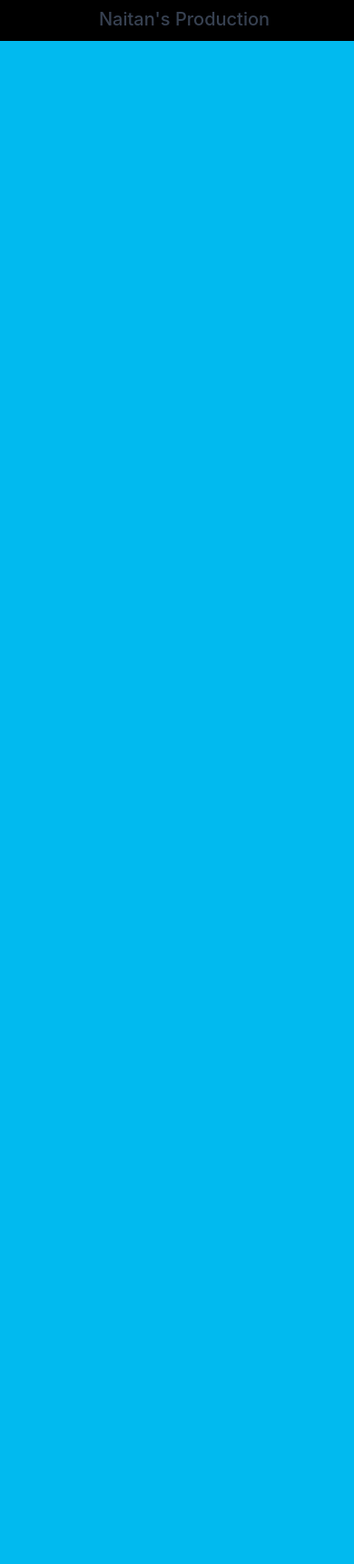
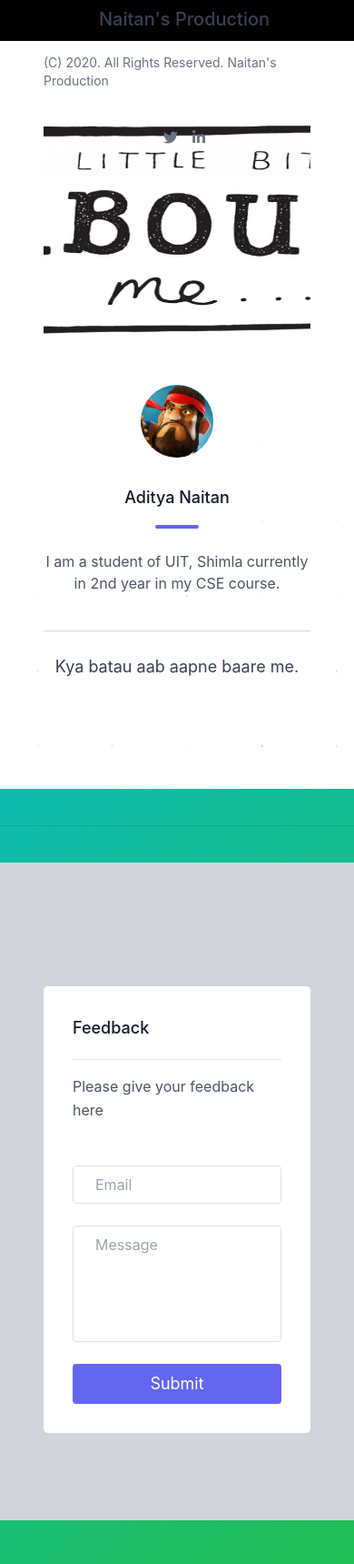
Before and after one commit to Pirate2606/compiler, a Flask app: page / in a window 390 px wide. Shown: the part 799-2518 px from the top of the page at 91% size. Before the commit the page ends 844 px from the top, so only its background shows below. Run offline with Flask 2, Linux system fonts and the light colour scheme; parts of the project's set-up code (start-up, migrations or seed data) failed here and were passed over; some libraries are stand-ins or nearby versions.

Commit message:
fixed issue #4 - added the home page

```diff
--- a/static/css/style.css
+++ b/static/css/style.css
@@ -55,3 +55,34 @@ header {
   max-height: 75px;
   max-width: 75px;
 }
+
+.landing {
+    background-image: url("https://hrcdn.net/patterns/coffee.png");
+    background-size: cover;
+}
+
+.align {
+    color : white;
+    text-align: center;
+}
+
+.large {
+    font-size: 50px;
+    padding-top: 80px;
+}
+
+.less_large {
+    font-size: 40px;
+}
+
+.jumbotron {
+    height: 650px;
+}
+
+.radius {
+    border-radius: 50%;
+}
+
+.about-back {
+    background-image: url("../about_back.jpg");
+}
--- a/templates/base.html
+++ b/templates/base.html
@@ -49,7 +49,7 @@
                 </nav>
             </div>
         </header>
-		<br><hr><br>
+		<br><br>
 
 		{% block content %}
 
--- a/templates/compiler.html
+++ b/templates/compiler.html
@@ -2,7 +2,8 @@
 {% extends "base.html" %}
 
 {% block content %}
-
+	<hr>
+	<br>
 	<div class="container">
 		<form action="/submit" method="post">
 			<br>
--- a/templates/home.html
+++ b/templates/home.html
@@ -3,8 +3,8 @@
 
 {% block content %}
 
-	<div class="container">
-        {% with messages = get_flashed_messages() %}
+	<div class="container-sm">
+		{% with messages = get_flashed_messages() %}
           {% if messages %}
             <div class="alert alert-primary alert-dismissible fade show" role="alert">
                 {% for message in messages %}
@@ -16,7 +16,62 @@
             </div>
           {% endif %}
         {% endwith %}
-		<h1>WELCOME</h1>
+
+
+	</div>
+	<div class="landing jumbotron align">
+		<h2 class="large">Welcome to the coding platform.</h2>
+		<br>
+		<h3 class="less_large">Learn.Inspire.Grow</h3>
+		<br>
+		{% if not current_user.is_authenticated %}
+			<a class="btn btn-success btn-lg" href="{{ url_for('google.login') }}">Get Started</a>
+		{% else %}
+			<a class="btn btn-success btn-lg" href="#">Get Started</a>
+		{% endif %}
+	</div>
+
+	<div class="text-gray-700 body-font ">
+	  	<div class="container px-5 py-24 mx-auto flex flex-col about-back">
+	    	<div class="lg:w-4/6 mx-auto">
+	      		<div class="rounded-lg h-64 overflow-hidden">
+	        		<img alt="content" class="object-cover object-center h-full w-full" src="static/about.jpg">
+	      		</div>
+		      	<div class="flex flex-col sm:flex-row mt-10">
+		        	<div class="sm:w-1/3 text-center sm:pr-8 sm:py-8">
+		          		<div class="w-20 h-20 rounded-full inline-flex items-center justify-center bg-gray-200 text-gray-400">
+								<img class = "radius" src="static/profile.jpg" alt="">
+		          		</div>
+		          		<div class="flex flex-col items-center text-center justify-center">
+		            		<h2 class="font-medium title-font mt-4 text-gray-900 text-lg">Aditya Naitan</h2>
+		            		<div class="w-12 h-1 bg-indigo-500 rounded mt-2 mb-4"></div>
+		            		<p class="text-base text-gray-600">I am a student of UIT, Shimla currently in 2nd year in my CSE course.</p>
+		          		</div>
+		        	</div>
+		        	<div class="sm:w-2/3 sm:pl-8 sm:py-8 sm:border-l border-gray-300 sm:border-t-0 border-t mt-4 pt-4 sm:mt-0 text-center sm:text-left">
+		          		<p class="leading-relaxed text-lg mb-4">Kya batau aab aapne baare me.</p>
+		        	</div>
+		      	</div>
+	    	</div>
+	  	</div>
+	</div>
+
+	<br>
+	<hr><br>
+	<div class="text-gray-700 body-font relative">
+	  	<div class="absolute inset-0 bg-gray-300">
+	    	<iframe style="filter: contrast(1.2) opacity(0.4);" marginheight="0" marginwidth="0" title="map" scrolling="no" src="https://maps.google.com/maps?width=100%&amp;height=600&amp;hl=en&amp;q=Sector+2,+New+Shimla&amp;ie=UTF8&amp;t=&amp;z=14&amp;iwloc=B&amp;output=embed" width="100%" height="100%" frameborder="0"></iframe>
+	  	</div>
+	  	<div class="container px-5 py-24 mx-auto flex">
+	    	<div class="lg:w-1/3 md:w-1/2 bg-white rounded-lg p-8 flex flex-col md:ml-auto w-full mt-10 md:mt-0 relative">
+	      		<h2 class="text-gray-900 text-lg mb-1 font-medium title-font">Feedback</h2>
+				<hr>
+	      		<p class="leading-relaxed mb-5 text-gray-600">Please give your feedback here</p>
+	      		<input class="bg-white rounded border focus:outline-none focus:border-indigo-500 text-base px-4 py-2 mb-4" placeholder="Email" type="email">
+	      		<textarea class="bg-white rounded border border-gray-400 focus:outline-none h-32 focus:border-indigo-500 text-base px-4 py-2 mb-4 resize-none" placeholder="Message"></textarea>
+	      		<button class="text-white bg-indigo-500 border-0 py-2 px-6 focus:outline-none hover:bg-indigo-600 rounded text-lg">Submit</button>
+	    	</div>
+	  	</div>
 	</div>
 
 {% endblock %}
```
Also changed, not shown: static/about.jpg (added), static/about_back.jpg (added), static/profile.jpg (added).
